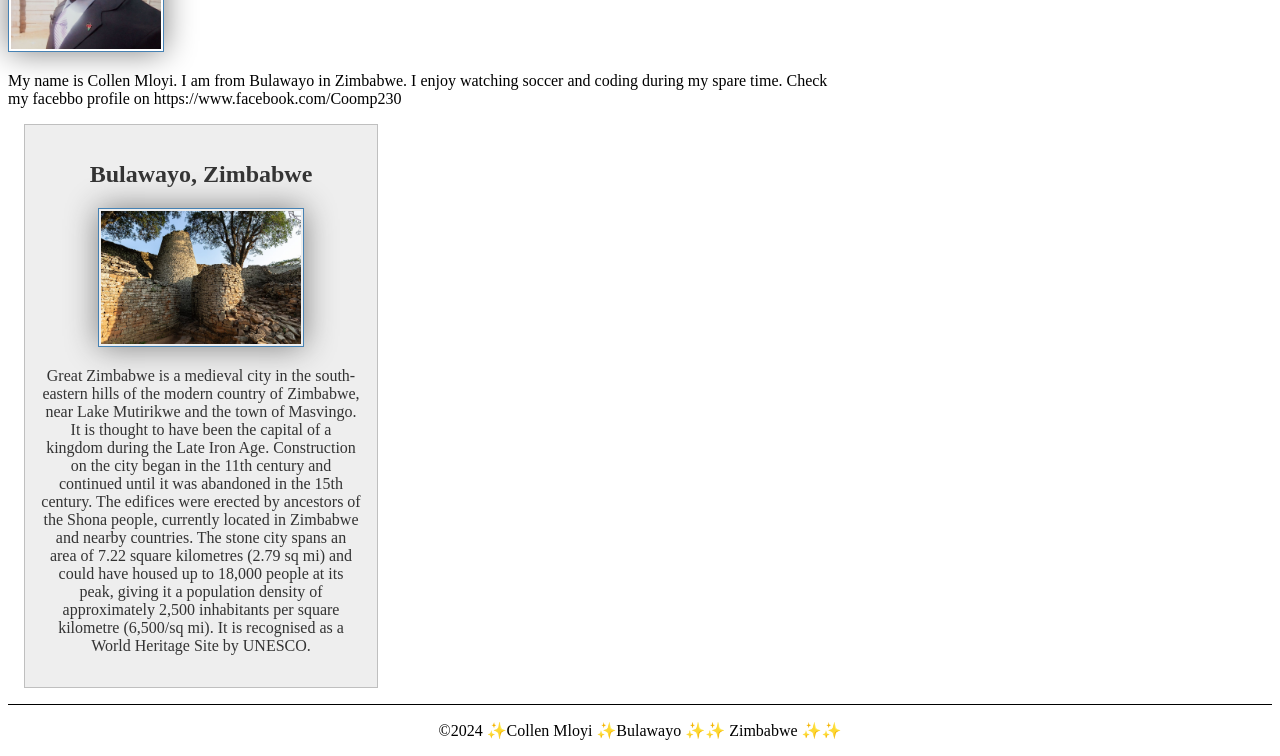
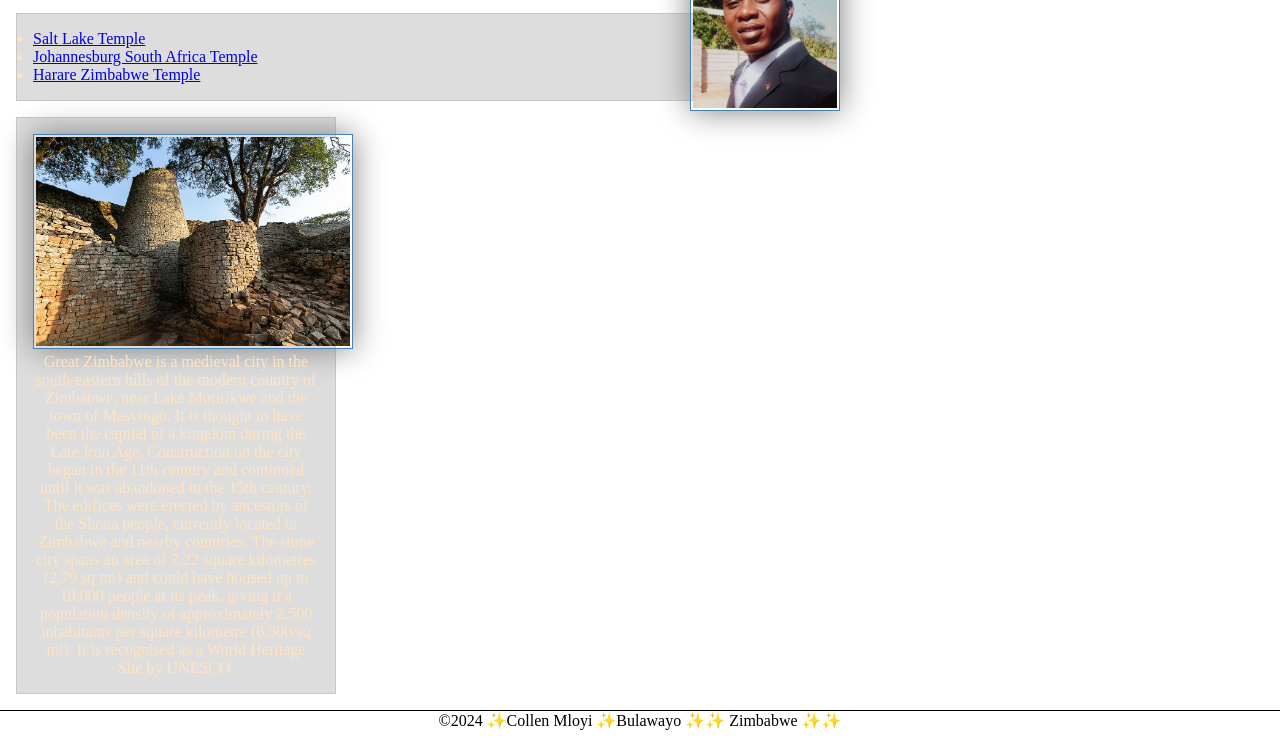
Before and after one commit to coomp230/wdd130, a plain HTML site: page index.html in a window 1280 px wide. Shown: the part 386-1142 px from the top of the page. After the commit the page ends 1116 px from the top, so only its background shows below. Drawn offline with Linux system fonts and the light colour scheme.

Commit message:
enhancing the home page

```diff
--- a/index.html
+++ b/index.html
@@ -14,16 +14,23 @@
             <a href="#">Homepage</a>
             <a href="wwr/">Rafting Site</a>
             <a href="wwr/site-plan-rafting.html">Rafting Site Plan</a>
+            <a href="https://linkedin.com" target="_blank">linkedin</a>
+            <a href="https://facebook.com" target="_blank">facebook</a>
         </nav>
     </header>
     <main>
         <h1> Collen Mloyi | WDD 130</h1>
-        <img src="images/profile.jpg" alt="My Name is Collen Mloyi" width="200">
+        <img src = "images/profile.jpg" alt="My Name is Collen Mloyi" width="200">
         <p>My name is Collen Mloyi. I am from Bulawayo in Zimbabwe. I enjoy watching soccer and coding during my spare
         time. Check my facebbo profile on https://www.facebook.com/Coomp230</p>
+        <ul class="box">
+            <li> <a href="https://www.churchofjesuschrist.org/temples/details/salt-lake-temple?lang=eng" target="_blank">Salt Lake Temple</a></li>
+            <li><a href="https://www.churchofjesuschrist.org/temples/details/johannesburg-south-africa-temple?lang=eng" target="_blank">Johannesburg South Africa Temple</a></li>
+            <li><a href="https://www.churchofjesuschrist.org/temples/details/harare-zimbabwe-temple?lang=eng" target="_blank">Harare Zimbabwe Temple</a></li>
+        </ul>
 
     </main>
-    <aside>
+    <aside class ="box">
         <h2>
             Bulawayo, Zimbabwe
         </h2>
@@ -39,4 +46,5 @@
         <p> &copy;2024 ✨Collen Mloyi ✨Bulawayo ✨✨ Zimbabwe ✨✨ </p>
     </footer>
 </body>
+<!--25/01/2024-->
 </html>
--- a/styles/styles.css
+++ b/styles/styles.css
@@ -1,3 +1,8 @@
+* {
+    margin: 0;
+    padding: 0;
+    box-sizing: border-box;
+}
 nav{
     background-color: steelblue;
     padding: 10px;
@@ -33,10 +38,11 @@ aside{
     text-align: center;
 }
 aside img{
-    width: 200px;
-    height: auto;
+    width: 20em;
+    text-align: center;
 }
 main img{
+    float: right;
     width: 150px;
     height: auto;
 }footer{
@@ -44,3 +50,16 @@ main img{
     border-top: 1px solid #000;
     text-align: center;
 }
+ /*class selectors*/
+.box {
+    margin: 1rem;
+    border: 1px solid rgba(0, 0, 0,.1);
+    padding: 1rem;
+    background-color: #dddddd;
+    color: bisque;
+    }
+aside h2 {
+    position: absolute;
+    top: 47px;
+    bottom: 150px;
+}
```
